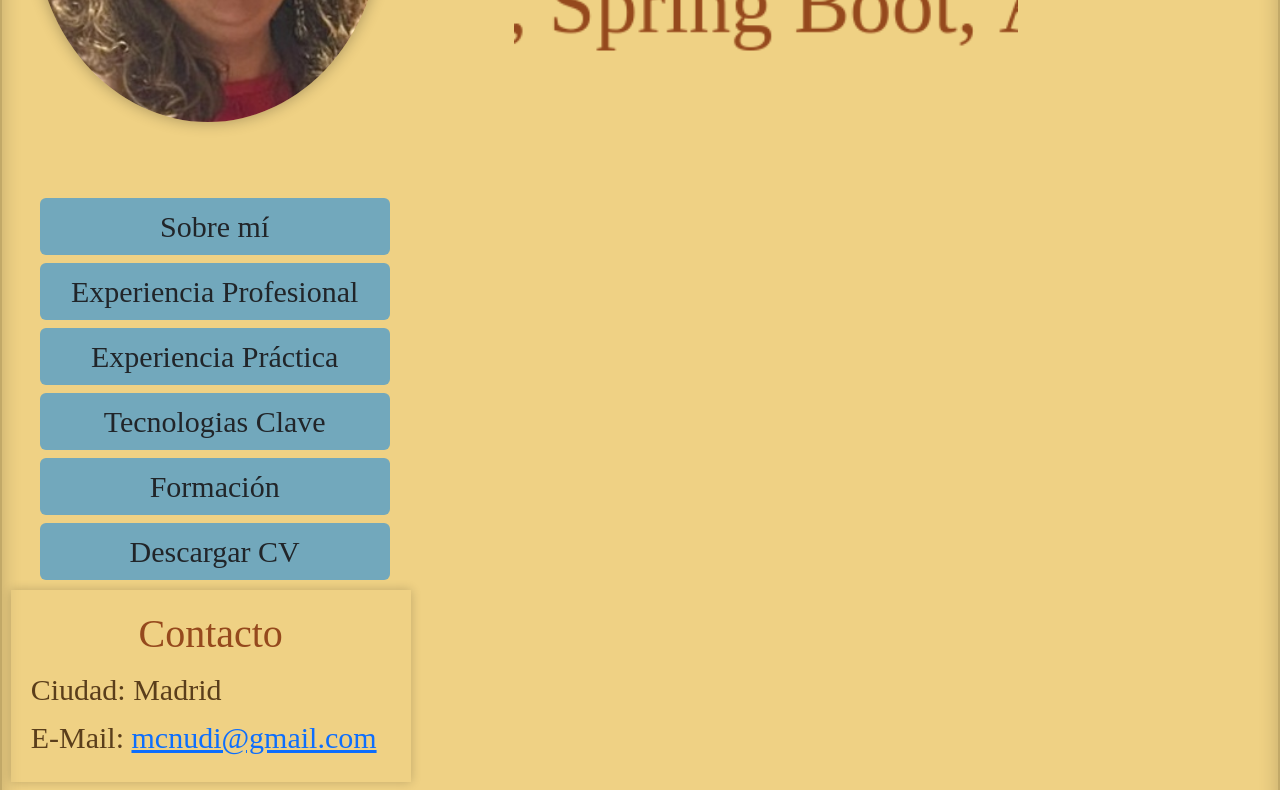
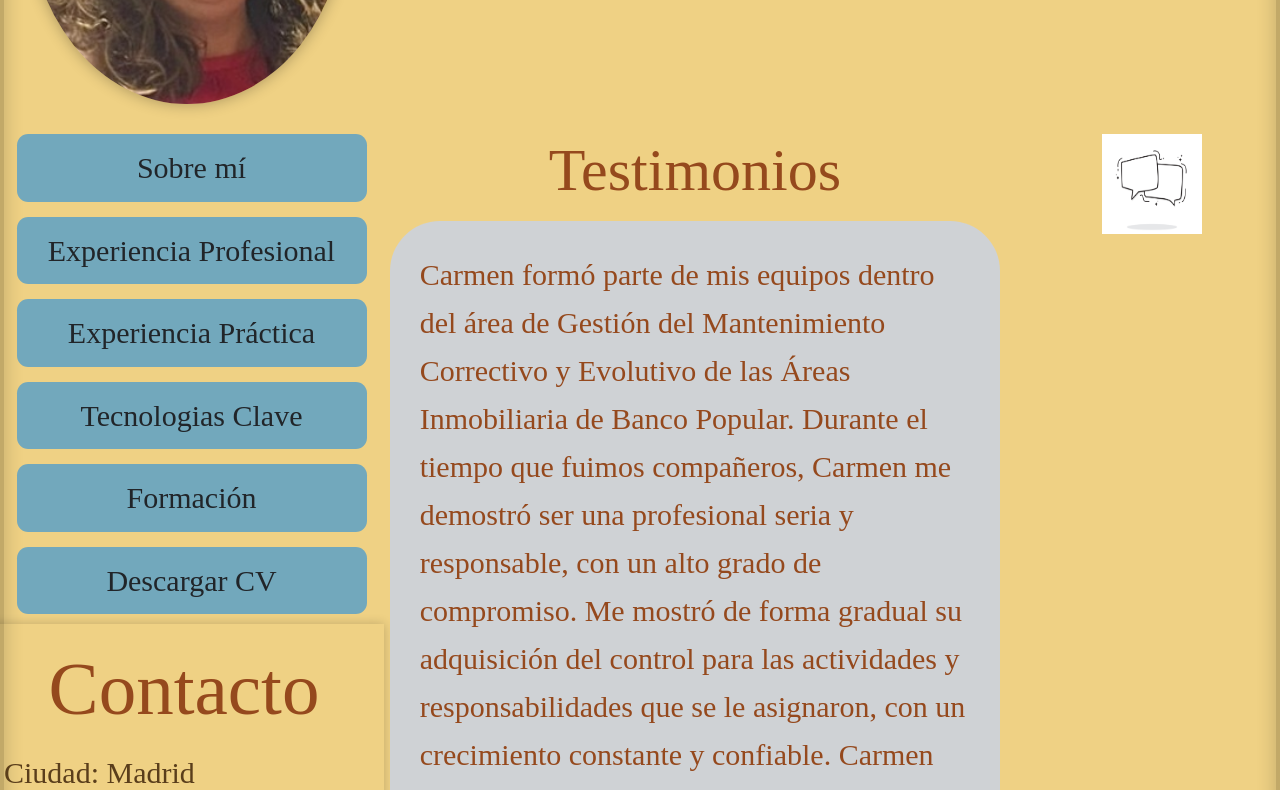
Before and after one commit to mcnudi/portafolio, an Angular app: page /home in a window 1280 px wide. Shown: the part 300-1090 px from the top of the page. Built offline with nearby package versions, Linux system fonts and the light colour scheme.

Commit message:
centrado experiencia

```diff
--- a/src/app/app.component.css
+++ b/src/app/app.component.css
@@ -1,7 +1,6 @@
-.col-sm-4 {
-  padding-left: 0;
-  margin-left: 0;
-  padding-right: 0;
-  margin-right: 0;
-
+main {
+  width: 100%;
+  max-width: 100%;
+  padding: 0;
+  margin: 0;
 }
--- a/src/app/app.component.html
+++ b/src/app/app.component.html
@@ -1,11 +1,22 @@
 <header class="d-flex w-100 pb-3">
    <app-cabecera class="w-100"></app-cabecera>
 </header>
-<main>
- <div class="container m-0">
-  <div class="row p-4">
-    <div class="col-md-4"><app-parte-izquierda></app-parte-izquierda></div>
-    <!--<div class="col-md-8"><router-outlet></router-outlet></div>-->
+<main class="w-100">
+ <div class="container-fluid m-0 p-0">
+  <div class="row">
+    <div class="col-md-3"><app-parte-izquierda></app-parte-izquierda></div>
+   <!-- <div class="col-md-8 "><router-outlet></router-outlet></div>-->
+    <div class="col-md-7 align-items-center">
+      <router-outlet></router-outlet>
+    </div>
+    <div class="col-md-2">
+      <div class="d-flex justify-content align-items">
+        <a (click)="chatbox()">
+          <img src="/Talking_bubble_vector_art_illustration.jpg" alt="Chatbox" width="100" height="100">
+        </a>
+
+      </div>
+     </div>
   </div>
-  </div>
+ </div>
 </main>
--- a/src/app/app.component.ts
+++ b/src/app/app.component.ts
@@ -1,7 +1,9 @@
-import { Component } from '@angular/core';
+import { Component, inject } from '@angular/core';
 import { RouterOutlet } from '@angular/router';
 import { CabeceraComponent } from './pages/cabecera/cabecera.component';
 import { ParteIzquierdaComponent } from './pages/parte-izquierda/parte-izquierda.component';
+import { DialogoComponent } from './pages/dialogo/dialogo.component';
+import { MatDialog } from '@angular/material/dialog';
 
 @Component({
   selector: 'app-root',
@@ -11,4 +13,13 @@ import { ParteIzquierdaComponent } from './pages/parte-izquierda/parte-izquierda
 })
 export class AppComponent {
   title = 'portafolio';
+  private dialog = inject (MatDialog);
+
+  chatbox():void {
+    this.dialog.open(DialogoComponent, {
+      width: '3000px',
+      height:'1100px',
+      position: { right: '30px' }
+    });
+  }
 }
--- a/src/app/pages/cabecera/cabecera.component.html
+++ b/src/app/pages/cabecera/cabecera.component.html
@@ -1,5 +1,5 @@
 <div class="container m-0">
-  <div class="row h-100 w-100">
+  <div class="row h-90 w-100">
     <div class="col-12 col-md-4 d-flex justify-content-center justify-content-md-start ml-5">
       <img src="/foto.jpg" alt="Mi foto" class="img-fluid foto-portafolio" />
     </div>
@@ -8,8 +8,7 @@
 
       <canvas
         #canvas
-        height="200"
-        style="display:block; width:70%; margin-top:20px;"
+        class="w-100" height="100"
       ></canvas>
     </div>
   </div>
--- a/src/app/pages/cabecera/cabecera.component.ts
+++ b/src/app/pages/cabecera/cabecera.component.ts
@@ -11,14 +11,17 @@ export class CabeceraComponent {
  @ViewChild('canvas') canvas!: ElementRef<HTMLCanvasElement>;
    ngAfterViewInit(): void {
     const canvasEl = this.canvas.nativeElement;
+    canvasEl.width = canvasEl.clientWidth;
+    canvasEl.height =100;
   const ctx = canvasEl.getContext('2d');
   if (!ctx) return;
 
   const texto = "Desarrolladora full stack Java, Spring Boot, Angular";
-  let x = canvasEl.width; // arranca desde la derecha
+  let x = canvasEl.width +1000; // arranca desde la derecha
   const speed = 3; // velocidad
 
-  const fontSize = Math.floor(canvasEl.width / 6);
+  const fontSize = 60;
+  Math.floor(canvasEl.width / 6);
   ctx.font = `${fontSize}px Great Vibes`;
   ctx.fillStyle = "#95491d";
 
--- a/src/app/pages/experiencia/experiencia.component.css
+++ b/src/app/pages/experiencia/experiencia.component.css
@@ -38,9 +38,8 @@ li{
 .timeline {
   position: relative;
   margin: 0 auto;
-  padding: 2rem 0;
-  width: 100%;
   max-width: 900px;
+  left:550px;
 }
 
 .timeline::before {
--- a/src/app/pages/experiencia/experiencia.component.html
+++ b/src/app/pages/experiencia/experiencia.component.html
@@ -1,8 +1,9 @@
-<div class="w-100 text-center mt-4 mb-2">
-  <h1 class="experiencia">Experiencia profesional</h1>
+<div class="container">
+
+  <h1 class="experiencia text-center">Experiencia profesional</h1>
 </div>
-<div class="container py-5">
-  <div class="row">
+<div class="container py-5 ">
+  <div class="row justify-content-center">
     <div class="col-md-12">
       <div class="timeline">
         @for (exp of experiencias; track exp.empresa; let i = $index) {
--- a/src/app/pages/parte-izquierda/parte-izquierda.component.css
+++ b/src/app/pages/parte-izquierda/parte-izquierda.component.css
@@ -10,3 +10,9 @@
 .btn-celeste:hover {
   background-color: #009acd; /* un celeste más oscuro al pasar el ratón */
 }
+
+:host {
+  max-width: 100%;
+  overflow-wrap: break-word;
+  word-break: break-word;
+}
--- a/src/app/pages/parte-izquierda/parte-izquierda.component.html
+++ b/src/app/pages/parte-izquierda/parte-izquierda.component.html
@@ -1,5 +1,5 @@
 <div class="container ps-5">
-  <div class="row m-0 ps-5">
+  <div class="row m-0">
     <!--Columna izquierda-->
    <div class="col-lg-4 col-md-5 d-flex flex-column align-items-center text-center ps-5">
 
@@ -22,12 +22,5 @@
     </div>
 
      </div>
-   <!--  <div class="col-lg-4 col-md-5 col d-flex justify-content-end align-items-end p-4">
-      <div class="d-flex justify-content align-items">
-        <a (click)="chatbox()">
-          <img src="/Talking_bubble_vector_art_illustration.jpg" alt="Chatbox" width="100" height="100">
-        </a>
 
-      </div>
-     </div>-->
 </div>
--- a/src/app/pages/testimonios/testimonios.component.html
+++ b/src/app/pages/testimonios/testimonios.component.html
@@ -1,11 +1,11 @@
-<div class="container">
+<div class="container-fluid d-flex flex-column align-items-center text-center">
 <h2>Testimonios</h2>
-<div class="d-flex flex-column gap-5">
+<div class="d-flex flex-column gap-3 align-items-center">
 @for(testimonio of testimonios;track testimonio.descripcion){
 
-    <div class="bocadillo">
+    <div class="bocadillo text-start">
   {{testimonio.descripcion}}
-    <p class="text-end mt-2 me-3">{{testimonio.contacto}}</p>
+    <p class="text-end pe-3">{{testimonio.contacto}}</p>
   </div>
 
   }
--- a/src/app/services/experiencia-service.service.ts
+++ b/src/app/services/experiencia-service.service.ts
@@ -6,6 +6,17 @@ import { Iexperiencia } from '../interfaces/iexperiencia';
 })
 export class ExperienciaServiceService {
     private experiencias: Iexperiencia[] = [
+      {
+        empresa: 'Altia',
+      cliente: 'Ministerio de Educación',
+      fecha: 'Nov 2025',
+      cargo: 'Analista Java',
+      descripcion: `
+        - Desarrollé microservicios REST con JPA y SQL.
+        - Participé en reuniones ágiles semanales.
+      `,
+      tiempo:'Nov 2025 - May 2026'
+      },
     {
       empresa: 'Eviden (Grupo Atos)',
       cliente: 'Canal de Isabel II',
--- a/src/styles.css
+++ b/src/styles.css
@@ -1,5 +1,5 @@
 /* You can add global styles to this file, and also import other style files */
-body {
+html,body {
     background:#efd184;
   border: 2px solid #c2a968;
   border-radius: 8px;
@@ -11,6 +11,9 @@ body {
   color: #95491d;
   font-size: 30px; /* aumenta o reduce a tu gusto */
   font-weight: 500;
+  width: 100%;
+  margin: 0;
+  padding: 0;
 }
 h1, h2, h3 {
   font-family: 'Great Vibes', cursive;
@@ -20,8 +23,7 @@ h1, h2, h3 {
 
 h1.experiencia {
   position: relative;
-  left: -22%;
-  transform: translateX(-22%);
+  left: -10%;
 }
 p{
    font-family: 'Great Vibes', serif;
@@ -31,14 +33,14 @@ p{
 }
 
 
-.k-timeline-track {
-  background-color: #000 !important; /* color de la línea */
-  width: 2px !important;             /* grosor */
-}
-::ng-deep .k-timeline-label {
-  color: #007bff;   /* azul */
+/*.k-timeline-track {
+  background-color: #000 !important;
+  width: 2px !important;
+}*/
+/*::ng-deep .k-timeline-label {
+  color: #007bff;
   font-weight: bold;
-}
+}*/
 
 /* Línea central del timeline */
 .k-timeline-axis {
@@ -76,18 +78,12 @@ p{
   font-weight: 400;
 }
 
-.bocadillo{
-    background-color: #cfd2d5;
-    padding-bottom: 20px;
-    padding-top: 20px;
-    padding-left: 20px;
-    padding-right: 20px;
-    border-radius: 50px;
-    display: inline-block;         /* Se ajusta al contenido */
-    min-width: 700px;   /* 🔹 más largo mínimo */
-  max-width: 100%;         /* Tamaño mínimo */
-  /*width: 400px;*/
+.bocadillo {
+  background-color: #cfd2d5;
+  padding: 30px;
+  border-radius: 50px;
+  max-width: 1500px;         /* Limita el ancho */
+  width: 90%;              /* Ocupa todo el ancho disponible */
+  margin: 0 auto;        /* Centra horizontalmente */
+
 }
-.d-flex.flex-column.gap-5 {
-  align-items: center;           /* 🔹 centra horizontalmente */
-}
```
